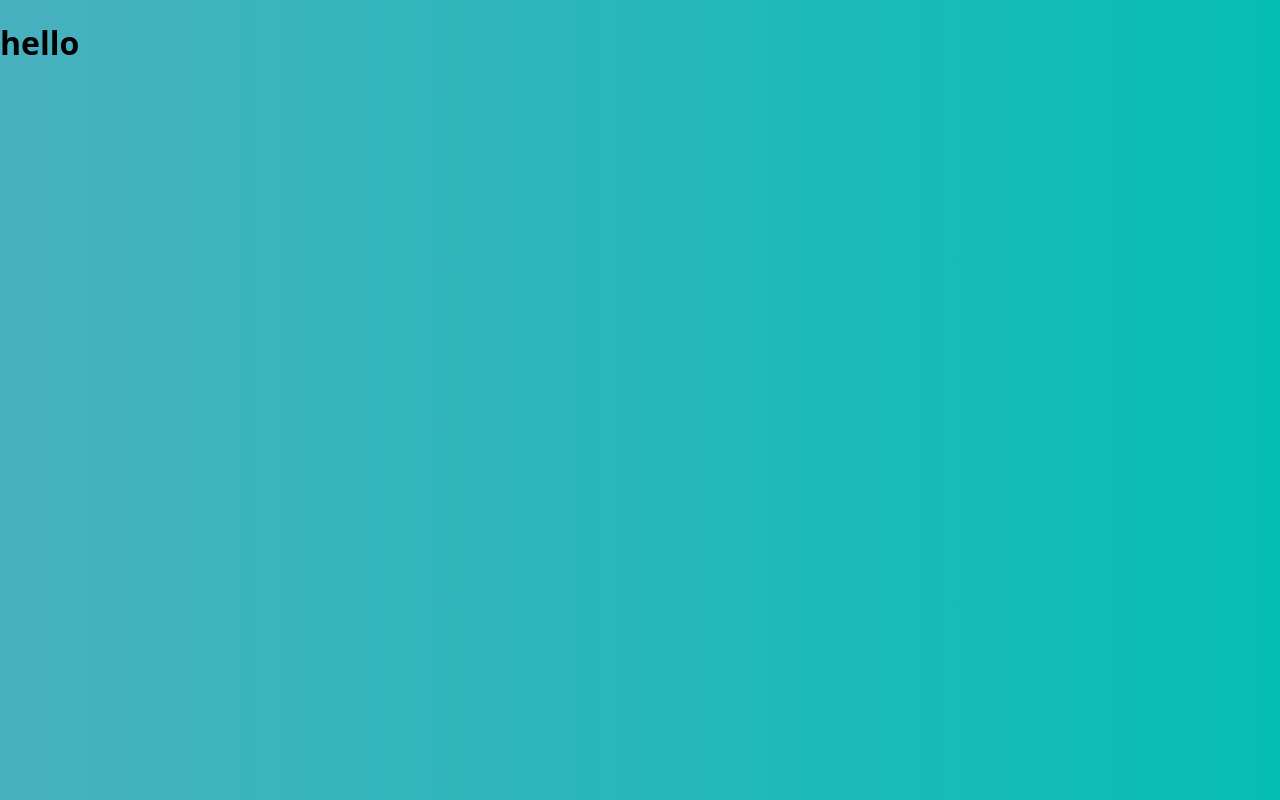
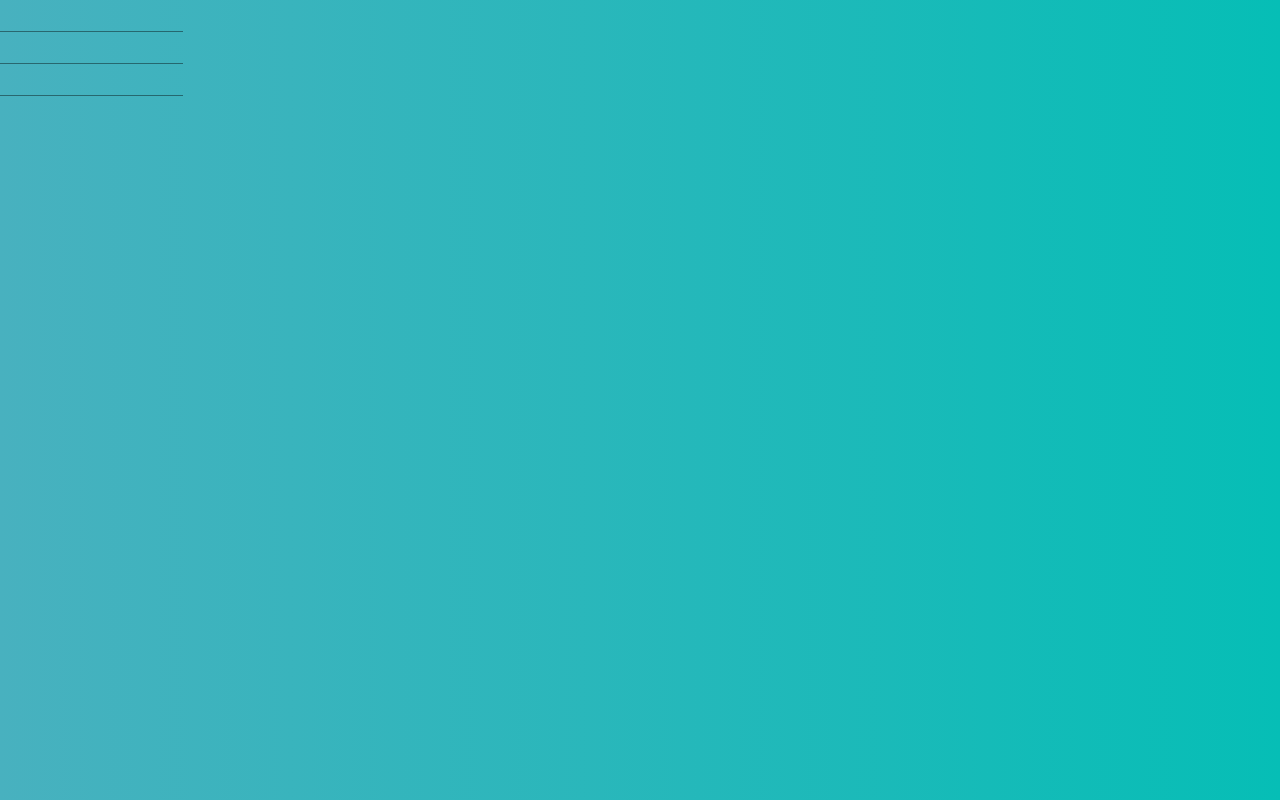
Before and after one commit to zachwhitedev/mk-challenge, a React (Create React App) app: page / in a window 1280 px wide. Built offline with nearby package versions, Linux system fonts and the light colour scheme.

Commit message:
very slowly adding TextField components

```diff
--- a/src/components/Form.js
+++ b/src/components/Form.js
@@ -1,4 +1,5 @@
 import React from 'react';
+import TextField from '@material-ui/core/TextField';
 
 class Form extends React.Component {
     constructor(props){
@@ -9,13 +10,20 @@ class Form extends React.Component {
             email: '',
             message: '',
         }
+
+        this.handleFormChange = this.handleFormChange.bind(this);
+    }
+
+    handleFormChange(e){
+        this.setState({[e.target.name]: e.target.value})
     }
   render() {
 
-
     return (
       <div>
-          <h1>hello</h1>
+          <TextField /><br></br>
+          <TextField /><br></br>
+          <TextField /><br></br>
       </div>
     )
   }
```
